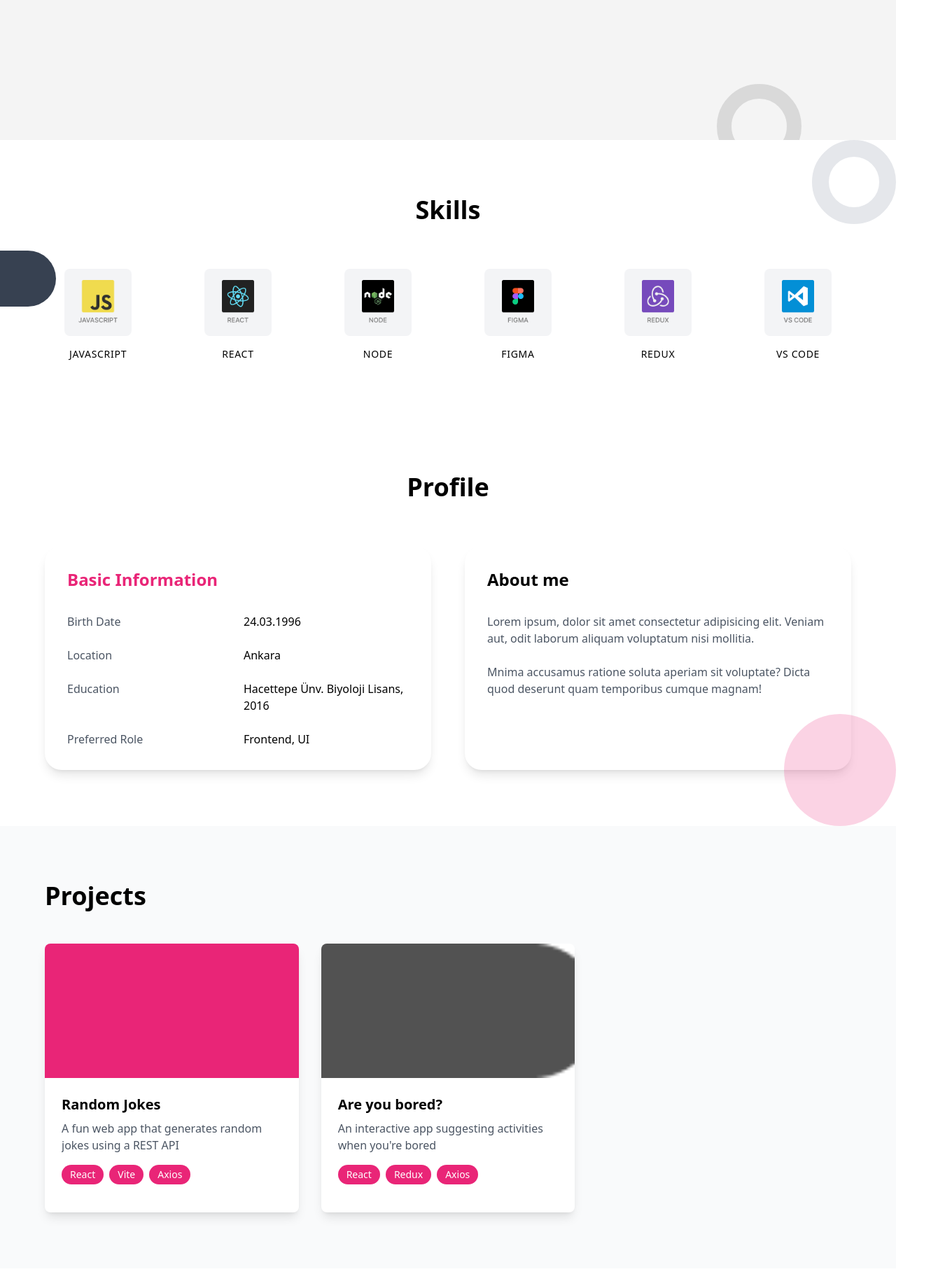
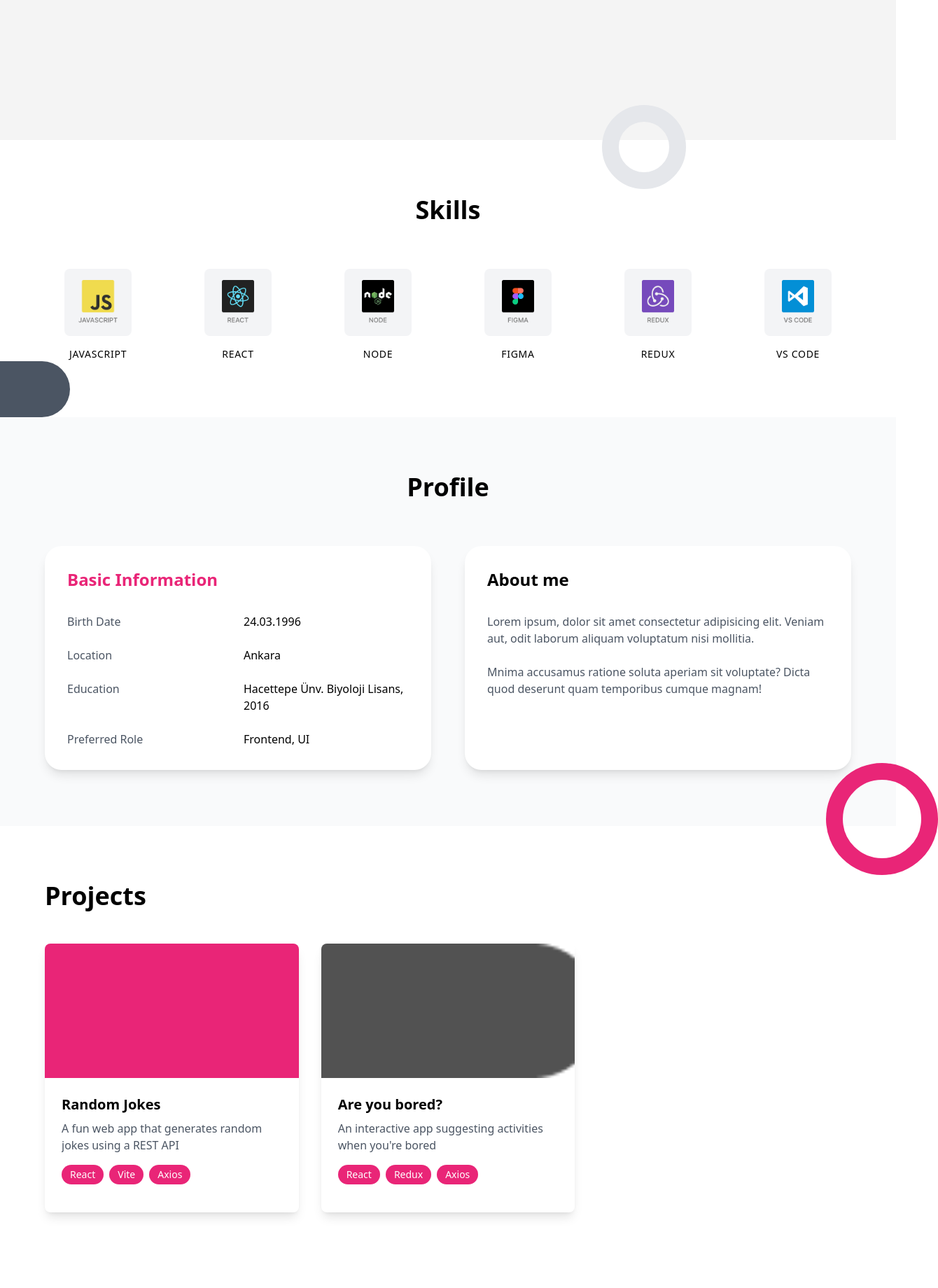
Before and after one commit to bsrayapici/BY_CV_V4_180525, a React (Vite) app: page / in a window 1280 px wide. Shown: the part 600-2440 px from the top of the page at 70% size, 1340 px wide, since content can reach past the window. Built offline with nearby package versions, Linux system fonts and the light colour scheme.

Commit message:
rounds changed

```diff
--- a/src/components/HeroSection.jsx
+++ b/src/components/HeroSection.jsx
@@ -45,11 +45,12 @@ const HeroSection = () => {
         src={ellipse10}
         alt=""
         aria-hidden="true"
-        className="hidden md:block absolute w-[111px] h-[111px] left-[421px] top-[-45px]"
+        className="hidden md:block absolute w-[160px] h-[120px] left-[421px] top-[-45px]"
+
       />
       <div
         aria-hidden="true"
-        className="hidden md:block absolute w-[121px] h-[121px] left-[80%] top-[90%] border-[21px] border-[#D9D9D9] rounded-full"
+        //className="hidden md:block absolute w-[121px] h-[121px] left-[80%] top-[90%] border-[21px] border-[#D9D9D9] rounded-full"
       />
 
       {/* Main content container with responsive flex layout */}
@@ -66,7 +67,7 @@ const HeroSection = () => {
             {/* Pink background strip for text highlight */}
             <div
               aria-hidden="true"
-              className="absolute left-0 top-[24px] w-[140px] h-[22px] bg-[#E92577] rounded-[12px] z-0"
+             className="absolute left-0 top-[24px] w-[140px] h-[22px] bg-[#E92577] rounded-[12px] z-0"
             />
             <h2 className="text-2xl md:text-3xl lg:text-4xl font-bold mb-8 leading-tight relative z-10">
               {hero.intro}
@@ -110,7 +111,7 @@ const HeroSection = () => {
           <img
             src={profileImage}
             alt="profile"
-            className="absolute w-[277px] md:w-[341px] h-[277px] md:h-[341px] object-cover rounded-[22px]"
+           className="absolute w-[277px] md:w-[341px] h-[277px] md:h-[341px] object-cover rounded-[22px]"
             style={{
               left: '50%',
               top: '30px',
--- a/src/components/Profile.jsx
+++ b/src/components/Profile.jsx
@@ -11,12 +11,15 @@ function Profile() {
   }
 
   return (
-    <section className="py-20 px-4 md:px-8 lg:px-16 bg-white dark:bg-[#0A0A14] relative overflow-hidden">
+    <section className="py-20 px-4 md:px-8 lg:px-16 bg-gray-50 dark:bg-[#0A0A14] relative overflow-visible">
       {/* Pink decorative circle */}
       <div
         aria-hidden="true"
-        className="absolute right-0 bottom-0 w-[80px] md:w-[160px] h-[80px] md:h-[160px] rounded-full bg-[#E92577] opacity-20"
       />
+      <div
+
+      className="absolute right-[-60px] bottom-[-70px] w-[160px] h-[160px] rounded-full border-[24px] border-[#E92577]"
+    />
 
       <div className="max-w-7xl mx-auto">
         <h2 className="text-3xl md:text-4xl font-bold mb-16 text-center text-black dark:text-white">
--- a/src/components/Projects.jsx
+++ b/src/components/Projects.jsx
@@ -12,7 +12,7 @@ function Projects() {
   }
 
   return (
-    <section className="py-20 px-4 md:px-8 lg:px-16 bg-gray-50 dark:bg-[#0A0A14]">
+    <section className="py-20 px-4 md:px-8 lg:px-16 bg-white dark:bg-[#0A0A14]">
       <div className="max-w-7xl mx-auto">
         <h2 className="text-3xl md:text-4xl font-bold mb-12 text-black dark:text-white text-center md:text-left">
           {projects.title}
--- a/src/components/Skills.jsx
+++ b/src/components/Skills.jsx
@@ -7,17 +7,18 @@ function Skills() {
   const skills = data[language].skillsSection;
 
   return (
-    <section className="py-20 px-4 md:px-8 lg:px-16 bg-white dark:bg-[#0A0A14] relative overflow-hidden">
-      {/* Gray decorative element on the left */}
+<section className="min-h-[350px] py-20 px-4 md:px-8 lg:px-16 bg-white dark:bg-[#0A0A14] relative overflow-visible">      {/* Gray decorative element  tonhe left */}
       <div
         aria-hidden="true"
-        className="absolute left-0 top-1/2 w-[40px] md:w-[80px] h-[40px] md:h-[80px] bg-gray-700 rounded-r-full transform -translate-y-1/2"
-      />
+
+  className="absolute left-0 top-[90%] w-[40px] md:w-[100px] h-[40px] md:h-[80px] bg-gray-600 rounded-r-full transform -translate-y-1/2"
+/>
+
 
       {/* Light gray circle in the top-right */}
       <div
-        aria-hidden="true"
-        className="absolute right-0 top-0 w-[60px] md:w-[120px] h-[60px] md:h-[120px] border-[12px] md:border-[24px] border-gray-200 dark:border-gray-700 rounded-full"
+       // aria-hidden="true"
+        className="absolute right-[300px] top-[-50px] w-[60px] md:w-[120px] h-[60px] md:h-[120px] border-[12px] md:border-[24px] border-gray-200 dark:border-gray-700 rounded-full"
       />
 
       <div className="max-w-7xl mx-auto">
```
